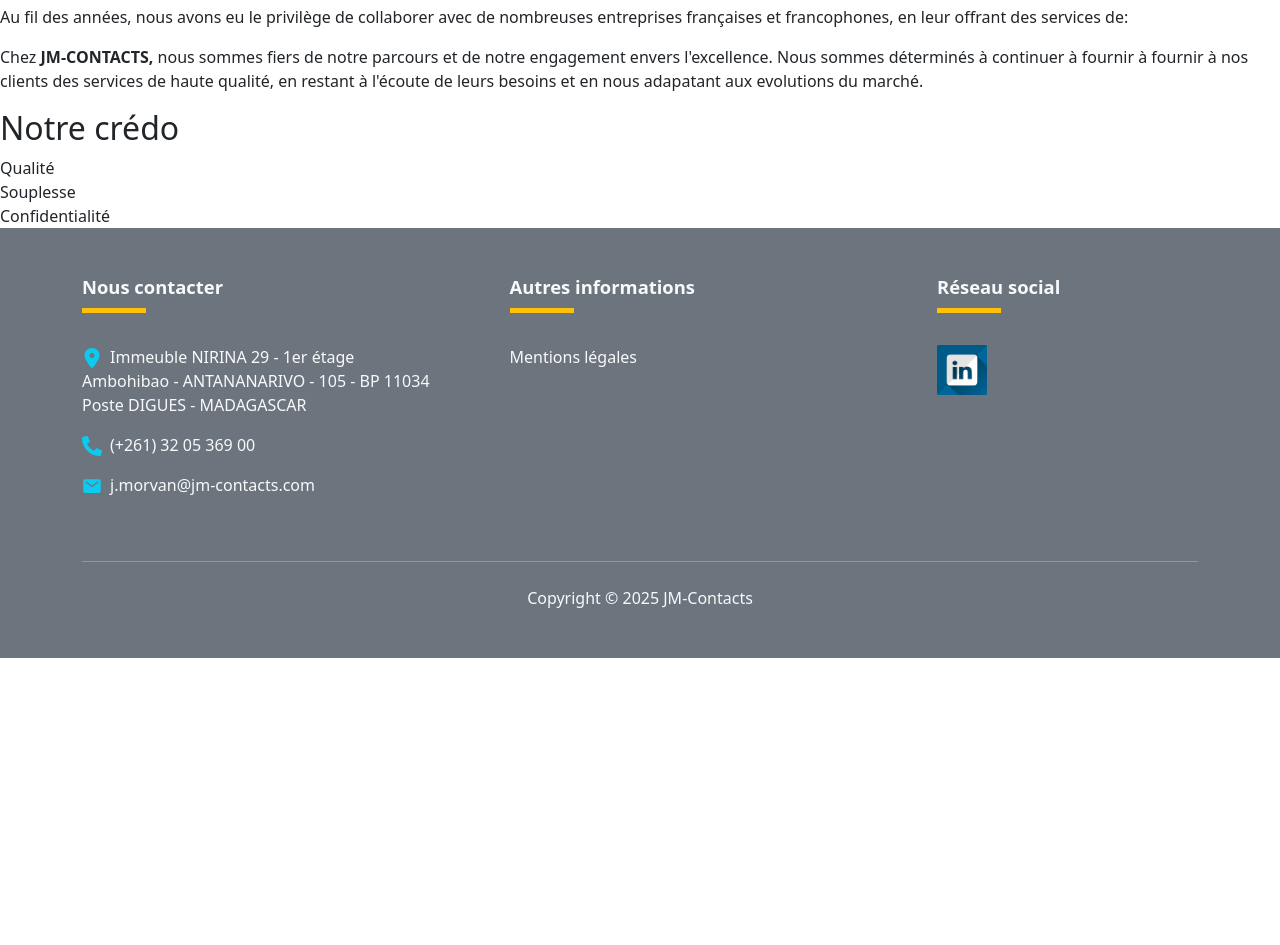
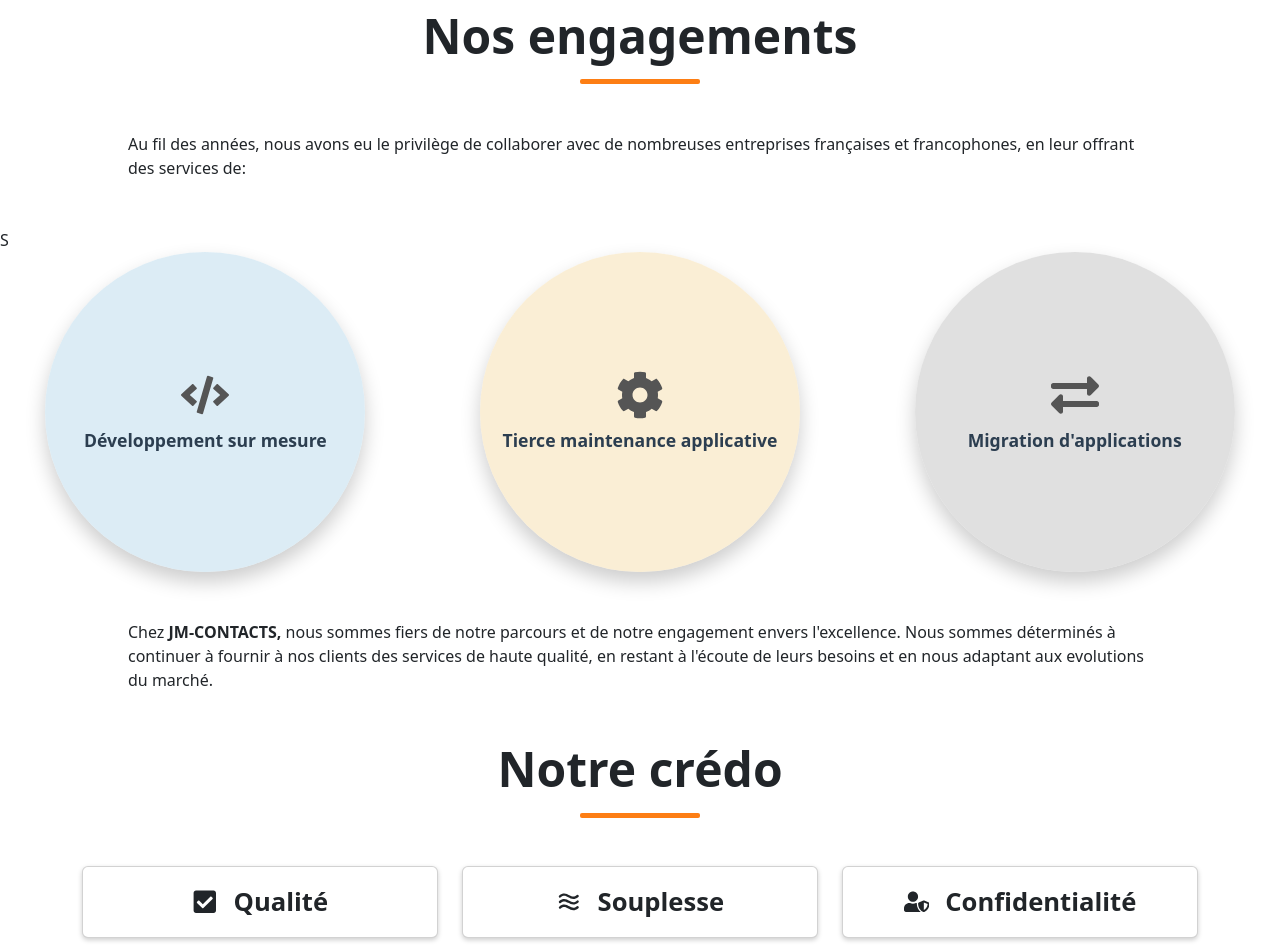
Before and after one commit to KantoAri/JMC-ReactProject, a React (Create React App) app: page / in a window 1280 px wide. Shown: the part 3687-4632 px from the top of the page. Before the commit the page ends 4345 px from the top, so only its background shows below. Built offline with nearby package versions, Linux system fonts and the light colour scheme.

Commit message:
style: temporary styling update (should change later)

```diff
--- /dev/null
+++ b/src/components/Accueil/Engagements/CredoCard.css
@@ -0,0 +1,13 @@
+.credo-card2 {
+  background-color: #4e5357;
+  border: 1px solid #691111;
+  color: white;
+  border-radius: 0.2rem;
+  box-shadow: 0 2px 5px rgba(0, 0, 0, 0.2);
+  font-size: 1.6rem;
+}
+
+.credo-card2 .svg-inline--fa {
+  font-size: 2.5rem;
+  color: white;
+}
--- /dev/null
+++ b/src/components/Accueil/Engagements/CredoCard.jsx
@@ -0,0 +1,18 @@
+import React from "react";
+import { Card, Col } from "react-bootstrap";
+import "./CredoCard.css";
+
+const CredoCard = ({ icon, text }) => {
+  return (
+    <Col md={4} className="mb-3">
+      <Card className="credo-card2 ">
+        <Card.Body className="d-flex align-items-center justify-content-center">
+          {icon}
+          <span className="ms-3 fw-bold">{text}</span>
+        </Card.Body>
+      </Card>
+    </Col>
+  );
+};
+
+export default CredoCard;
--- /dev/null
+++ b/src/components/Accueil/Engagements/EngagementCircle.jsx
@@ -0,0 +1,19 @@
+import { Col } from "react-bootstrap";
+import "./Engagements.css";
+
+const EngagementCircle = ({ icon, text, color }) => {
+  const circleStyle = {
+    backgroundColor: color,
+  };
+
+  return (
+    <Col md={4} className="d-flex justify-content-center  my-md-0">
+      <div className="engagement-circle" style={circleStyle}>
+        {icon}
+        <p className="circle-text">{text}</p>
+      </div>
+    </Col>
+  );
+};
+
+export default EngagementCircle;
--- /dev/null
+++ b/src/components/Accueil/Engagements/Engagements.css
@@ -0,0 +1,38 @@
+.engagement-circle {
+  width: 20rem;
+  height: 20rem;
+  border-radius: 50%;
+  display: flex;
+  flex-direction: column;
+  align-items: center;
+  justify-content: center;
+  text-align: center;
+  box-shadow: 0 10px 20px rgba(0, 0, 0, 0.2);
+  transition: transform 0.3s ease-in-out;
+}
+
+.engagement-circle svg {
+  font-size: 3rem;
+  color: #555;
+  margin-bottom: 0.5rem;
+}
+
+.circle-text {
+  font-weight: bold;
+  font-size: 1.1rem;
+  color: #2c3e50;
+  margin: 0;
+}
+
+.circle-blue {
+  background-color: #c7e1ef75;
+}
+
+.circle-orange {
+  background-color: #f7e1b585;
+  z-index: 0;
+}
+
+.circle-gray {
+  background-color: #cccccc88;
+}
--- a/src/components/Accueil/Engagements/Engagements.jsx
+++ b/src/components/Accueil/Engagements/Engagements.jsx
@@ -1,27 +1,103 @@
+import React from "react";
+import { Container, Row } from "react-bootstrap";
+import {
+  FaCode,
+  FaCog,
+  FaExchangeAlt,
+  FaCheckSquare,
+  FaCut,
+  FaUserShield,
+} from "react-icons/fa";
+import { PiWavesBold } from "react-icons/pi";
+import CredoCard from "./CredoCard";
+import EngagementCircle from "./EngagementCircle";
+import "./CredoCard.css";
+import "./Engagements.css";
+
 const Engagements = () => {
   return (
-    <div>
-      <h2>Nos engagements</h2>
-      <p>
-        Au fil des années, nous avons eu le privilège de collaborer avec de
-        nombreuses entreprises françaises et francophones, en leur offrant des
-        services de:
-      </p>
-      <p>
-        Chez <strong>JM-CONTACTS, </strong> nous sommes fiers de notre parcours
-        et de notre engagement envers l'excellence. Nous sommes déterminés à
-        continuer à fournir à fournir à nos clients des services de haute
-        qualité, en restant à l'écoute de leurs besoins et en nous adapatant aux
-        evolutions du marché.
-      </p>
+    <div className="my-5">
+      <h2
+        className="display-5 text-center mb-5"
+        style={{
+          fontWeight: "bold",
+          position: "relative",
+        }}
+      >
+        Nos engagements
+        <div
+          style={{
+            width: "120px",
+            height: "5px",
+            backgroundColor: "#fd7e14",
+            margin: "15px auto",
+            borderRadius: "2px",
+          }}
+        ></div>
+      </h2>
+      <div style={{ width: "80%", margin: " 0 auto" }}>
+        <p className="mb-5">
+          Au fil des années, nous avons eu le privilège de collaborer avec de
+          nombreuses entreprises françaises et francophones, en leur offrant des
+          services de:
+        </p>
+      </div>
+S
+      <Row className="justify-content-center">
+        <EngagementCircle
+          icon={<FaCode />}
+          text="Développement sur mesure"
+          color="#c7e1ef9f"
+        />
+        <EngagementCircle
+          icon={<FaCog />}
+          text="Tierce maintenance applicative"
+          color="#f7e1b58f"
+        />
+        <EngagementCircle
+          icon={<FaExchangeAlt />}
+          text="Migration d'applications"
+          color="#cccccc9c"
+        />
+      </Row>
 
-      <h2>Notre crédo</h2>
-      <div>
-        <div>Qualité</div>
-        <div>Souplesse</div>
-        <div>Confidentialité</div>
+      <div style={{ width: "80%", margin: "0 auto" }}>
+        <p className="mt-5">
+          Chez <strong>JM-CONTACTS, </strong> nous sommes fiers de notre
+          parcours et de notre engagement envers l'excellence. Nous sommes
+          déterminés à continuer à fournir à nos clients des services de haute
+          qualité, en restant à l'écoute de leurs besoins et en nous adaptant
+          aux evolutions du marché.
+        </p>
       </div>
+
+      <Container className="my-5">
+        <h2
+          className="display-5 text-center mb-5"
+          style={{
+            fontWeight: "bold",
+            position: "relative",
+          }}
+        >
+          Notre crédo
+          <div
+            style={{
+              width: "120px",
+              height: "5px",
+              backgroundColor: "#fd7e14",
+              margin: "15px auto",
+              borderRadius: "2px",
+            }}
+          ></div>
+        </h2>
+        <Row className="justify-content-center">
+          <CredoCard icon={<FaCheckSquare />} text="Qualité" />
+          <CredoCard icon={<PiWavesBold />} text="Souplesse" />
+          <CredoCard icon={<FaUserShield />} text="Confidentialité" />
+        </Row>
+      </Container>
     </div>
   );
 };
+
 export default Engagements;
```
